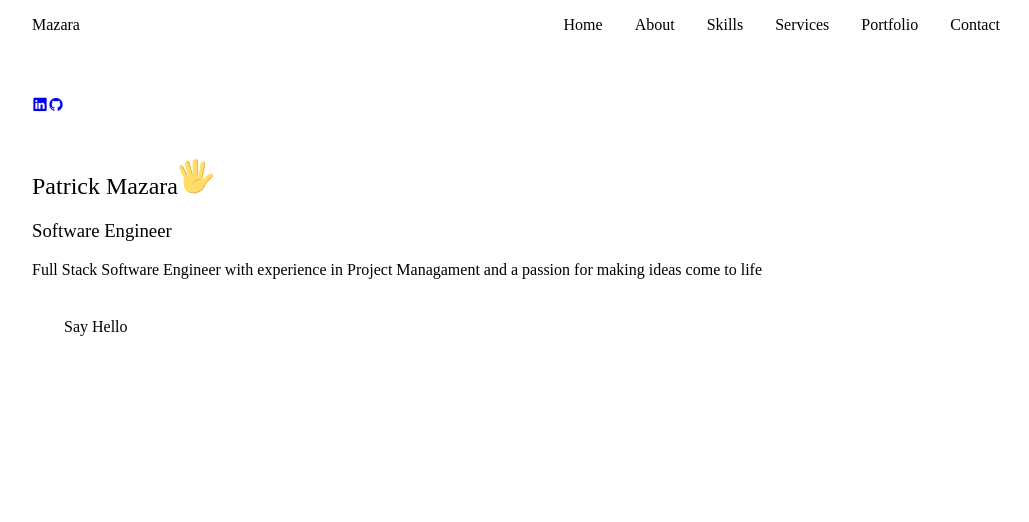
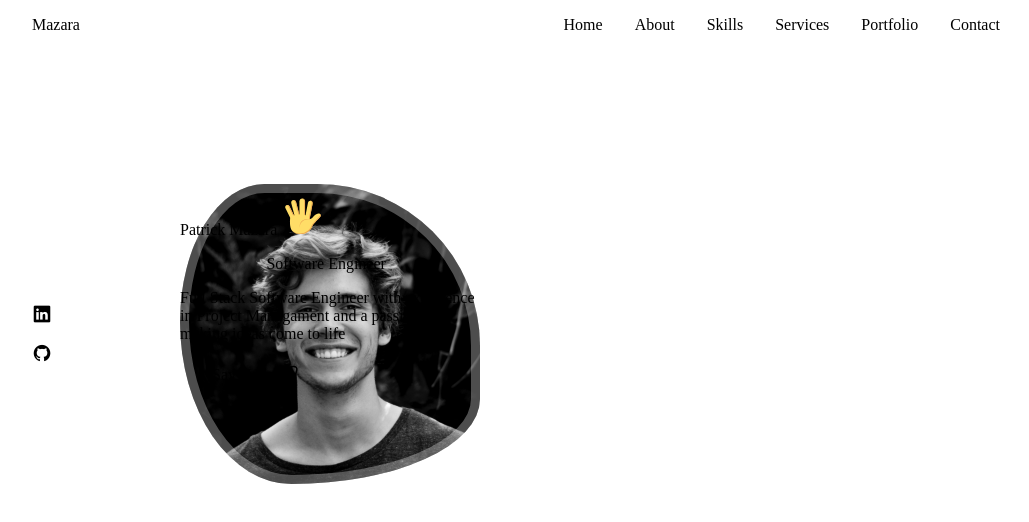
Before and after one commit to zaragotcode/portfolio-react, a React (Create React App) app: page / in a window 1280 px wide. Shown: the top 522 px of the page, without its empty margins (124-1153 px from the left). Built offline with nearby package versions, Linux system fonts and the light colour scheme; the HTML template or start-up script is replaced by a standard one.

Commit message:
create ScrollDown component

```diff
--- a/src/components/Home/Data.jsx
+++ b/src/components/Home/Data.jsx
@@ -68,11 +68,11 @@
         >
           <path
             d="M14.2199 21.9352C13.0399 21.9352 11.3699 21.1052 10.0499 17.1352L9.32988 14.9752L7.16988 14.2552C3.20988 12.9352 2.37988 11.2652 2.37988 10.0852C2.37988 8.91525 3.20988 7.23525 7.16988 5.90525L15.6599 3.07525C17.7799 2.36525 19.5499 2.57525 20.6399 3.65525C21.7299 4.73525 21.9399 6.51525 21.2299 8.63525L18.3999 17.1252C17.0699 21.1052 15.3999 21.9352 14.2199 21.9352ZM7.63988 7.33525C4.85988 8.26525 3.86988 9.36525 3.86988 10.0852C3.86988 10.8052 4.85988 11.9052 7.63988 12.8252L10.1599 13.6652C10.3799 13.7352 10.5599 13.9152 10.6299 14.1352L11.4699 16.6552C12.3899 19.4352 13.4999 20.4252 14.2199 20.4252C14.9399 20.4252 16.0399 19.4352 16.9699 16.6552L19.7999 8.16525C20.3099 6.62525 20.2199 5.36525 19.5699 4.71525C18.9199 4.06525 17.6599 3.98525 16.1299 4.49525L7.63988 7.33525Z"
-            fill="#var(--container-color)"
+            fill="#000"
           ></path>
           <path
             d="M10.11 14.7052C9.92005 14.7052 9.73005 14.6352 9.58005 14.4852C9.29005 14.1952 9.29005 13.7152 9.58005 13.4252L13.16 9.83518C13.45 9.54518 13.93 9.54518 14.22 9.83518C14.51 10.1252 14.51 10.6052 14.22 10.8952L10.64 14.4852C10.5 14.6352 10.3 14.7052 10.11 14.7052Z"
-            fill="#var(--container-color)"
+            fill="#000"
           ></path>
         </svg>
       </a>
--- a/src/components/Home/Home.css
+++ b/src/components/Home/Home.css
@@ -0,0 +1,82 @@
+.home__content {
+  grid-template-columns: 116px repeat(2, 1fr);
+  padding-top: 5.5rem;
+  column-gap: 2rem;
+  align-items: center;
+}
+
+.home__social {
+  display: grid;
+  grid-template-columns: max-content;
+  row-gap: 1rem;
+}
+
+.home__social-icon {
+  font-size: 1.25rem;
+  color: var(--title-color);
+}
+
+.home__social-icon:hover {
+  color: var(--title-color-dark);
+}
+
+.home__title {
+  font-size: var(--big-font-size);
+  margin-bottom: var(--mb-0-25)
+}
+
+.home__hand {
+  width: 38px;
+  height: 38px;
+  margin-left: 0.4rem;
+}
+
+.home__subtitle {
+  position: relative;
+  font-size: var(--h3-font-size);
+  padding-left: 5.4rem;
+  font-weight: var(--font-normal);
+  margin-bottom: var(--mb-1);
+}
+
+.home__subtitle::before {
+  content: '';
+  position: absolute;
+  width: 70px;
+  height: 1px;
+  background-color: var(--text-color);
+  left: 0;
+  top: 1rem;
+}
+
+.home__description {
+  max-width: 400px;
+  margin-bottom: var(--mb-3);
+}
+
+.home__img{
+  background: url(../../assets/profile.jpg);
+  background-repeat: no-repeat;
+  background-position: center;
+  background-size: cover;
+  box-shadow: inset 0 0 0 9px rgb(255 255 255 / 30%);
+  order: 1;
+  justify-content: center;
+  width: 300px;
+  height: 300px;
+  animation: profile__animate 8s ease-in-out infinite 1s;
+}
+
+@keyframes profile__animate {
+  0% {
+    border-radius: 60% 40% 30% 70%/60% 30% 70% 40%;
+  }
+
+  50% {
+    border-radius: 30% 60% 70% 40%/50% 60% 30% 60%;
+  }
+
+  100% {
+    border-radius: 60% 40% 30% 70%/60% 30% 70% 40%;
+  }
+}
```
Also changed, not shown: src/components/Home/ScrollDown.jsx (added).
